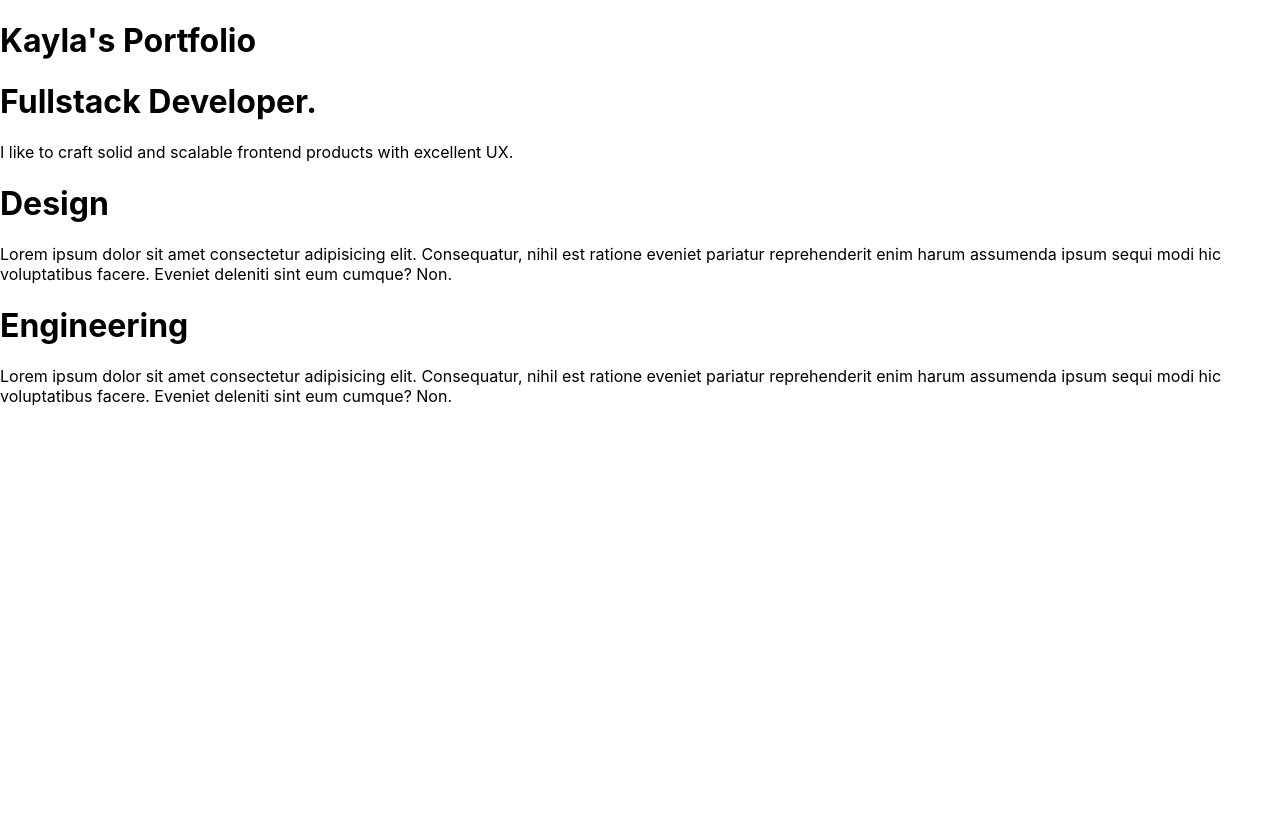
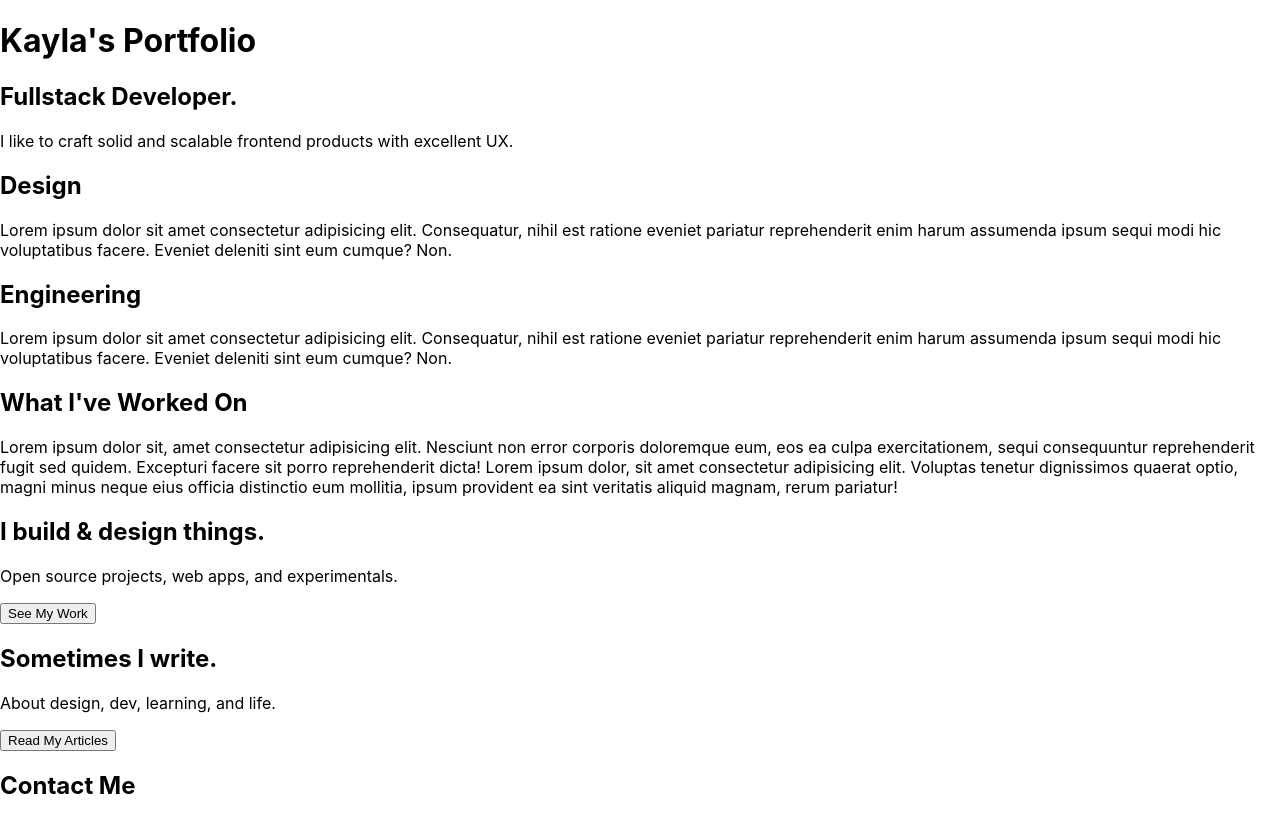
Before and after one commit to kfam22/Portfolio-V1, a React (Create React App) app: page / in a window 1280 px wide. Built offline with nearby package versions, Linux system fonts and the light colour scheme.

Commit message:
all components created

```diff
--- a/src/App.js
+++ b/src/App.js
@@ -2,6 +2,9 @@ import React from 'react';
 import './App.css';
 import Home from './components/Home';
 import Philosophy from './components/Philosophy';
+import Experience from './components/Experience';
+import Projects from './components/Projects';
+import Contact from './components/Contact';
 
 function App() {
   return (
@@ -11,6 +14,10 @@ function App() {
       </header>
       <Home/>
       <Philosophy/>
+      <Experience/>
+      <Projects/>
+      <Contact/>
+
     </div>
   );
 }
--- /dev/null
+++ b/src/components/Contact.js
@@ -0,0 +1,7 @@
+import React from 'react';
+
+export default function Contact() {
+  return (<section className='five'>
+      <h1>Contact Me</h1>
+  </section>)
+}
--- /dev/null
+++ b/src/components/Experience.js
@@ -0,0 +1,8 @@
+import React from 'react';
+
+export default function Experience() {
+  return (<section className='three'>
+     <h1>What I've Worked On</h1>
+     <p>Lorem ipsum dolor sit, amet consectetur adipisicing elit. Nesciunt non error corporis doloremque eum, eos ea culpa exercitationem, sequi consequuntur reprehenderit fugit sed quidem. Excepturi facere sit porro reprehenderit dicta! Lorem ipsum dolor, sit amet consectetur adipisicing elit. Voluptas tenetur dignissimos quaerat optio, magni minus neque eius officia distinctio eum mollitia, ipsum provident ea sint veritatis aliquid magnam, rerum pariatur!</p>
+  </section>)
+}
--- a/src/components/Home.js
+++ b/src/components/Home.js
@@ -1,7 +1,7 @@
 import React from 'react';
 
 export default function Home() {
-  return (<div>
+  return (<section className='one'>
       <div>
         <h1>Fullstack Developer.</h1>
         <p>I like to craft solid and scalable frontend products with excellent UX.</p>
@@ -10,5 +10,5 @@ export default function Home() {
       <div>
 
       </div>
-  </div>)
+  </section>)
 }
--- a/src/components/Philosophy.js
+++ b/src/components/Philosophy.js
@@ -2,7 +2,7 @@ import React from 'react';
 
 export default function Philosophy() {
 
-  return (<div>
+  return (<section className='two'>
       <div className='lefSide'>
         <h1>Design</h1>
         <p>Lorem ipsum dolor sit amet consectetur adipisicing elit. Consequatur, nihil est ratione eveniet pariatur reprehenderit enim harum assumenda ipsum sequi modi hic voluptatibus facere. Eveniet deleniti sint eum cumque? Non.</p>
@@ -13,5 +13,5 @@ export default function Philosophy() {
         <p>Lorem ipsum dolor sit amet consectetur adipisicing elit. Consequatur, nihil est ratione eveniet pariatur reprehenderit enim harum assumenda ipsum sequi modi hic voluptatibus facere. Eveniet deleniti sint eum cumque? Non.</p>
       </div>
 
-  </div>)
+  </section>)
 }
--- /dev/null
+++ b/src/components/Projects.js
@@ -0,0 +1,18 @@
+import React from 'react';
+
+export default function Projects() {
+  return (<section className='four'>
+      <div className="pageFourBox">
+        <div className="pageFourLeft">
+            <h1>I build & design things.</h1>
+            <p>Open source projects, web apps, and experimentals.</p>
+            <button>See My Work</button>
+        </div>
+        <div className="pageFourRight">
+            <h1>Sometimes I write.</h1>
+            <p>About design, dev, learning, and life.</p>
+            <button>Read My Articles</button>
+        </div>
+    </div>
+  </section>)
+}
```
